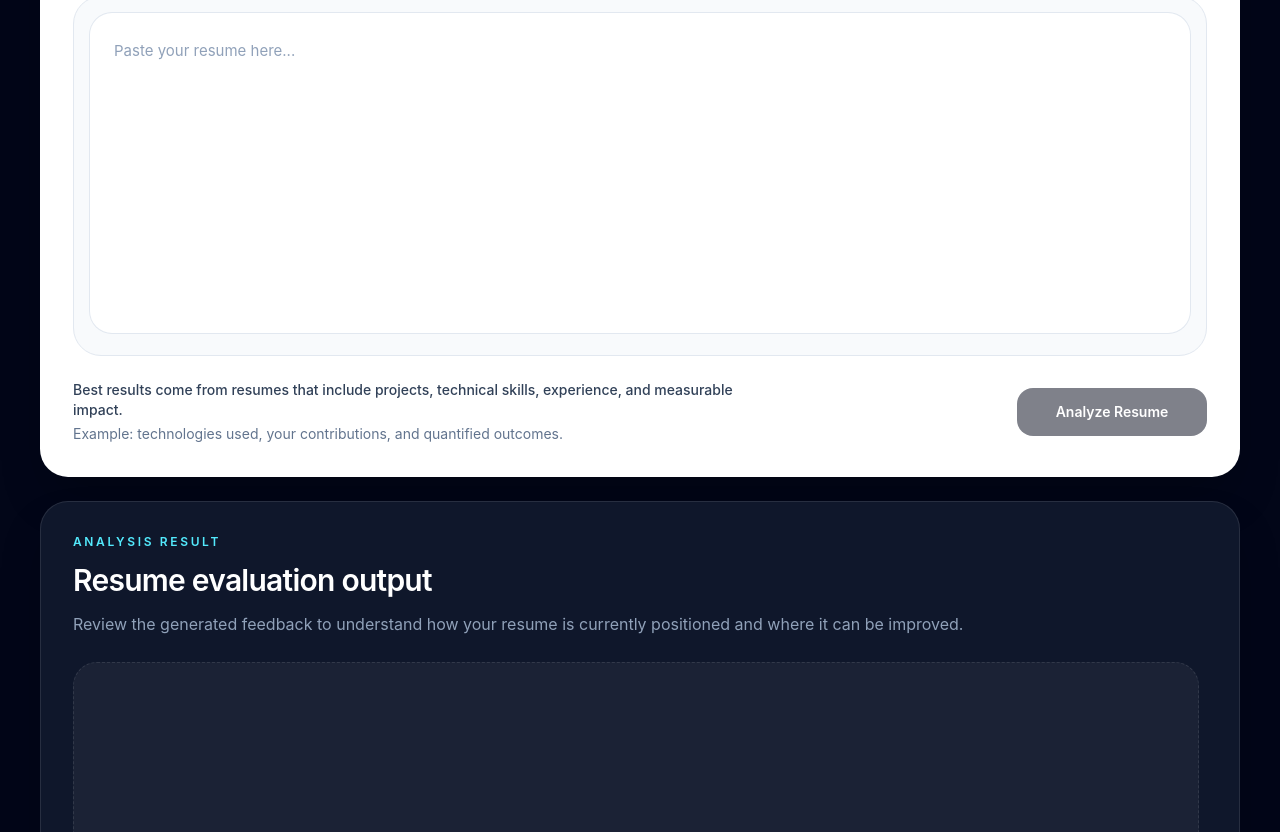
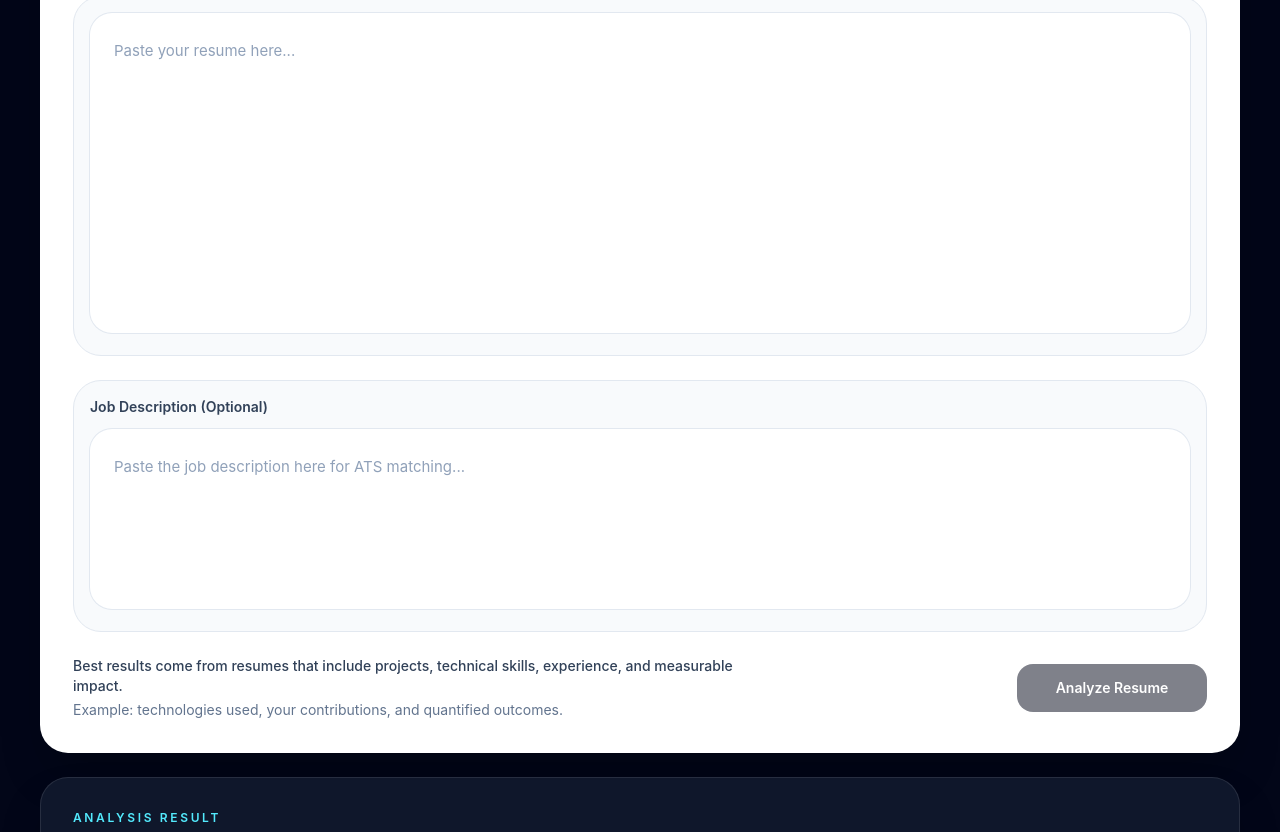
Before and after one commit to mahir-alam/AI-Resume-Analyzer, a React (Vite) app in the folder client/: page / in a window 1280 px wide. Shown: the part 355-1187 px from the top of the page. Built offline with nearby package versions, Linux system fonts and the light colour scheme; no server answers.

Commit message:
feat: add AI-powered resume analysis with job description matching

```diff
--- a/client/src/App.jsx
+++ b/client/src/App.jsx
@@ -5,6 +5,7 @@ const API_BASE_URL = import.meta.env.VITE_API_BASE_URL;
 
 function App() {
   const [resumeText, setResumeText] = useState("");
+  const [jobDescription, setJobDescription] = useState("");
   const [analysis, setAnalysis] = useState(null);
   const [loading, setLoading] = useState(false);
   const [error, setError] = useState("");
@@ -28,7 +29,10 @@ function App() {
         headers: {
           "Content-Type": "application/json",
         },
-        body: JSON.stringify({ resumeText: trimmedResumeText }),
+        body: JSON.stringify({
+          resumeText: trimmedResumeText,
+          jobDescription: jobDescription.trim(),
+        }),
       });
 
       const data = await response.json();
@@ -123,6 +127,18 @@ function App() {
               />
             </div>
 
+            <div className="mt-6 rounded-[28px] border border-slate-200 bg-slate-50 p-4">
+              <label className="mb-3 block text-sm font-semibold text-slate-700">
+                Job Description (Optional)
+              </label>
+
+              <textarea
+                value={jobDescription}
+                onChange={(e) => setJobDescription(e.target.value)}
+                placeholder="Paste the job description here for ATS matching..."
+                className="min-h-[180px] w-full resize-none rounded-[22px] border-0 bg-white p-6 text-[15px] leading-7 text-slate-700 outline-none ring-1 ring-slate-200 transition placeholder:text-slate-400 focus:ring-2 focus:ring-cyan-500"
+              />
+            </div>
             <div className="mt-6 flex flex-col gap-4 xl:flex-row xl:items-center xl:justify-between">
               <div className="max-w-2xl">
                 <p className="text-sm font-medium text-slate-700">
```
Also changed, not shown: 1 other file (tests, documents, lock files or other folders).
